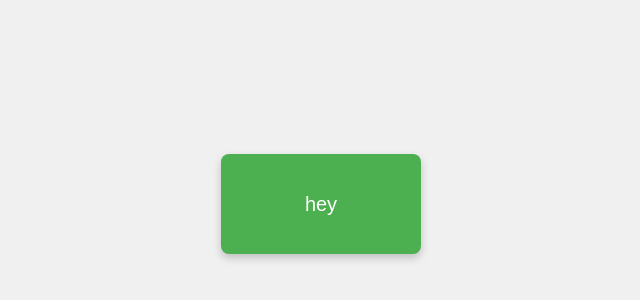
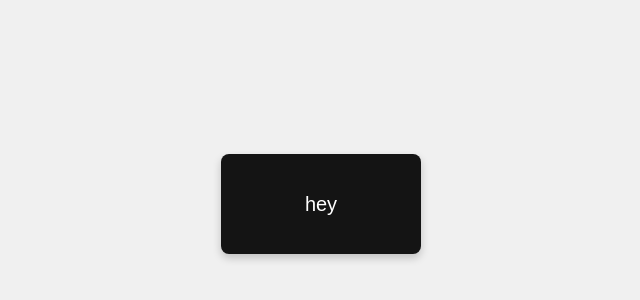
Before and after one commit to vrexs/profile, a plain HTML site: page index.html in a window 1280 px wide. Shown: the part 196-496 px from the top of the page, without its empty margins (319-959 px from the left). Drawn offline with Linux system fonts and the light colour scheme.

Commit message:
Update index.html

```diff
--- a/index.html
+++ b/index.html
@@ -18,7 +18,7 @@
         .center-box {
             width: 200px;
             height: 100px;
-            background-color: #4CAF50;
+            background-color: #141414;
             color: white;
             display: flex;
             justify-content: center;
```
